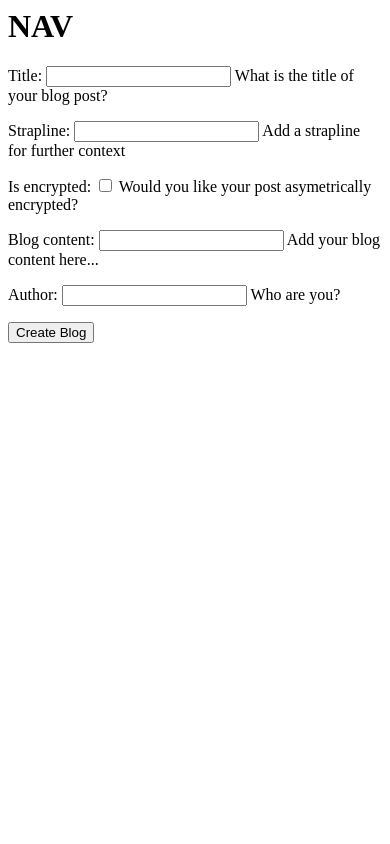
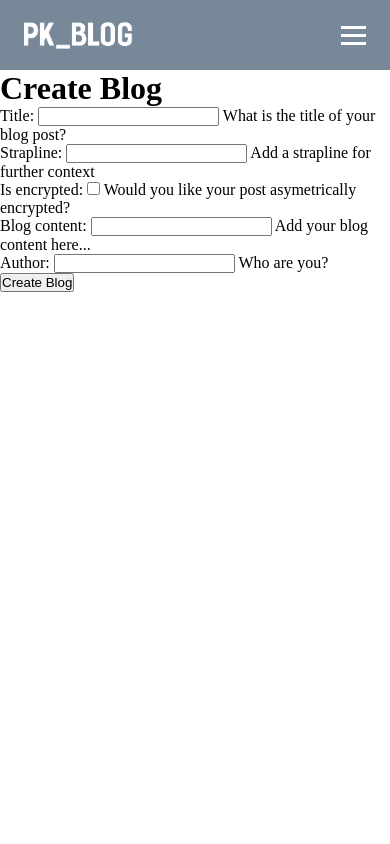
Before and after one commit to CharlieWWW94/pk_blog, a Django app: page /blogs/new_blog/ in a window 390 px wide. Run offline with Django 4.2, Linux system fonts and the light colour scheme.

Commit message:
Add static files and responsive navbar

```diff
--- a/blogs/urls.py
+++ b/blogs/urls.py
@@ -1,6 +1,7 @@
 from . import views
 from django.urls import path
 from .forms import NewBlogForm
+from django.contrib.staticfiles.urls import staticfiles_urlpatterns
 
 
 urlpatterns = [
@@ -8,3 +9,5 @@ urlpatterns = [
     path('all_blogs/', views.view_all),
     path('blog/<str:id>', views.view_blog)
 ]
+
+urlpatterns += staticfiles_urlpatterns()
--- a/pk_blog/settings.py
+++ b/pk_blog/settings.py
@@ -121,6 +121,7 @@ USE_TZ = True
 # https://docs.djangoproject.com/en/4.0/howto/static-files/
 
 STATIC_URL = 'static/'
+STATICFILES_DIRS = [os.path.join(BASE_DIR, 'static')]
 
 # Default primary key field type
 # https://docs.djangoproject.com/en/4.0/ref/settings/#default-auto-field
--- a/pk_blog/urls.py
+++ b/pk_blog/urls.py
@@ -15,6 +15,7 @@ Including another URLconf
 """
 from django.contrib import admin
 from django.urls import path, include
+from django.contrib.staticfiles.urls import staticfiles_urlpatterns
 
 urlpatterns = [
     path('admin/', admin.site.urls),
@@ -23,3 +24,5 @@ urlpatterns = [
     path('blogs/', include('blogs.urls')),
 
 ]
+
+urlpatterns += staticfiles_urlpatterns()
--- /dev/null
+++ b/static/css/styles.css
@@ -0,0 +1,103 @@
+@import url('https://fonts.googleapis.com/css2?family=Inter&display=swap');
+
+*{
+    padding: 0;
+    margin: 0;
+    box-sizing: border-box;
+}
+
+header {
+    background-color: lightslategray;
+    font-family: 'Inter';
+    font-weight: bold;
+}
+
+li {
+    list-style: none;
+}
+
+a {
+    color: white;
+    text-decoration: none;
+}
+
+.navbar {
+    min-height: 70px;
+    display: flex;
+    justify-content: space-between;
+    align-items: center;
+    padding: 0 24px;
+}
+
+.nav-menu {
+    display: flex;
+    justify-content: space-between;
+    align-items: center;
+    gap: 60px;
+}
+
+.logo {
+    margin-top: 10px;
+    max-width: 7rem;
+}
+
+.nav-link {
+    transition: 0.7s ease;
+}
+
+.nav-link:hover {
+    color: antiquewhite;
+}
+
+.hamburger {
+    display: none;
+    cursor: pointer;
+}
+
+.bar {
+    display: block;
+    width: 25px;
+    height: 3px;
+    margin: 5px auto;
+    -webkit-transition: all 0.3s ease-in-out;
+    transition: all 0.3s ease-in-out;
+    background-color: white;
+}
+
+@media(max-width:768px) {
+    .hamburger{
+        display: block;
+    }
+
+    .hamburger.active .bar:nth-child(2) {
+        opacity: 0;
+    }
+
+    .hamburger.active .bar:nth-child(1) {
+        transform: translateY(8px) rotate(45deg);
+    }
+
+    .hamburger.active .bar:nth-child(3) {
+        transform: translateY(-8px) rotate(-45deg);
+    }
+
+    .nav-menu{
+        position: fixed;
+        left: -100%;
+        top: 70px;
+        gap: 0;
+        flex-direction: column;
+        background-color: lightslategray;
+        width: 100%;
+        text-align: center;
+        transition: 0.3s;
+    }
+
+    .nav-item {
+        margin: 16px 0;
+    }
+
+    .nav-menu.active {
+        left: 0;
+    }
+}
--- /dev/null
+++ b/static/javascript/scripts.js
@@ -0,0 +1,13 @@
+const hamburger = document.querySelector(".hamburger");
+const navMenu = document.querySelector(".nav-menu");
+
+
+hamburger.addEventListener("click", () => {
+    hamburger.classList.toggle("active");
+    navMenu.classList.toggle("active");
+})
+
+document.querySelectorAll(".primary-navigation").forEach(n => n.addEventListener("click", () => {
+    hamburger.classList.remove("active")
+    navMenu.classList.remove("active")
+}))
--- /dev/null
+++ b/templates/base.html
@@ -0,0 +1,17 @@
+{% load static %}
+
+<!DOCTYPE html>
+<html lang="en">
+<head>
+    <meta charset="UTF-8">
+    <meta http-equiv="X-UA-Compatible" content="IE=edge">
+    <meta name="viewport" content="width=device-width, initial-scale=1.0">
+    <link rel="stylesheet" href="{% static 'css/styles.css' %}">
+    <title>Document</title>
+</head>
+<body>
+    {% include 'navbar.html' %}
+    {% block content %}
+    {% endblock %}
+</body>
+</html>
--- a/templates/blogs/all_blogs.html
+++ b/templates/blogs/all_blogs.html
@@ -1,5 +1,8 @@
+{% extends '../base.html' %}
+{% block content %}
 <h1>All Blogs</h1>
 {% for blog in results %}
 {{blog.title}}
 {{blog.id}}
 {% endfor %}
+{%  endblock %}
--- a/templates/blogs/blog.html
+++ b/templates/blogs/blog.html
@@ -1,3 +1,5 @@
+{% extends '../base.html' %}
+{% block content %}
 <h1>Here is your blog:</h1>
 {% for blogs in blog %}
 <br>
@@ -12,3 +14,4 @@
 {{ blogs.attributed_name }}
 <br>
 {% endfor %}
+{% endblock %}
--- a/templates/blogs/create_blog.html
+++ b/templates/blogs/create_blog.html
@@ -1,6 +1,9 @@
-<h1>NAV</h1>
+{% extends '../base.html' %}
+{% block content %}
+<h1>Create Blog</h1>
 <form method="post">
     {% csrf_token %}
     {{ new_form.as_p }}
     <button type="submit">Create Blog</button>
 </form>
+{% endblock %}
--- /dev/null
+++ b/templates/navbar.html
@@ -0,0 +1,29 @@
+{% load static %}
+<link rel="stylesheet" href="{% static 'css/styles.css' %}">
+<header>
+    <nav class="navbar">
+
+        <a href="#" class="nav-branding"><img src="{% static 'images/text_logo.png' %}" alt="logo" class="logo"></a>
+        <ul class="nav-menu">
+
+            <li class="nav-item">
+                <a href="#" class = "nav-link">Home</a>
+            </li>
+            <li class="nav-item">
+                <a href="#" class = "nav-link">Home</a>
+            </li>
+            <li class="nav-item">
+                <a href="#" class = "nav-link">Home</a>
+            </li>
+            <li class="nav-item">
+                <a href="#" class = "nav-link">Home</a>
+            </li>
+        </ul>
+        <div class="hamburger">
+            <span class="bar"></span>
+            <span class="bar"></span>
+            <span class="bar"></span>
+        </div>
+    </nav>
+</header>
+<script src="{% static 'javascript/scripts.js' %}"></script>
--- a/templates/registration/login.html
+++ b/templates/registration/login.html
@@ -1,6 +1,9 @@
+{% extends '../base.html' %}
+{% block content %}
 <h2>Log In</h2>
 <form method="post">
   {% csrf_token %}
   {{ login_form.as_p }}
   <button type="submit">Log In</button>
 </form>
+{% endblock %}
--- a/templates/registration/signup.html
+++ b/templates/registration/signup.html
@@ -1,6 +1,9 @@
+{% extends '../base.html' %}
+{% block content %}
 <h2>Sign up</h2>
 <form method="post">
   {% csrf_token %}
   {{ reg_form.as_p }}
   <button type="submit">Sign Up</button>
 </form>
+{% endblock %}
```
Also changed, not shown: static/images/text_logo.png (added).
